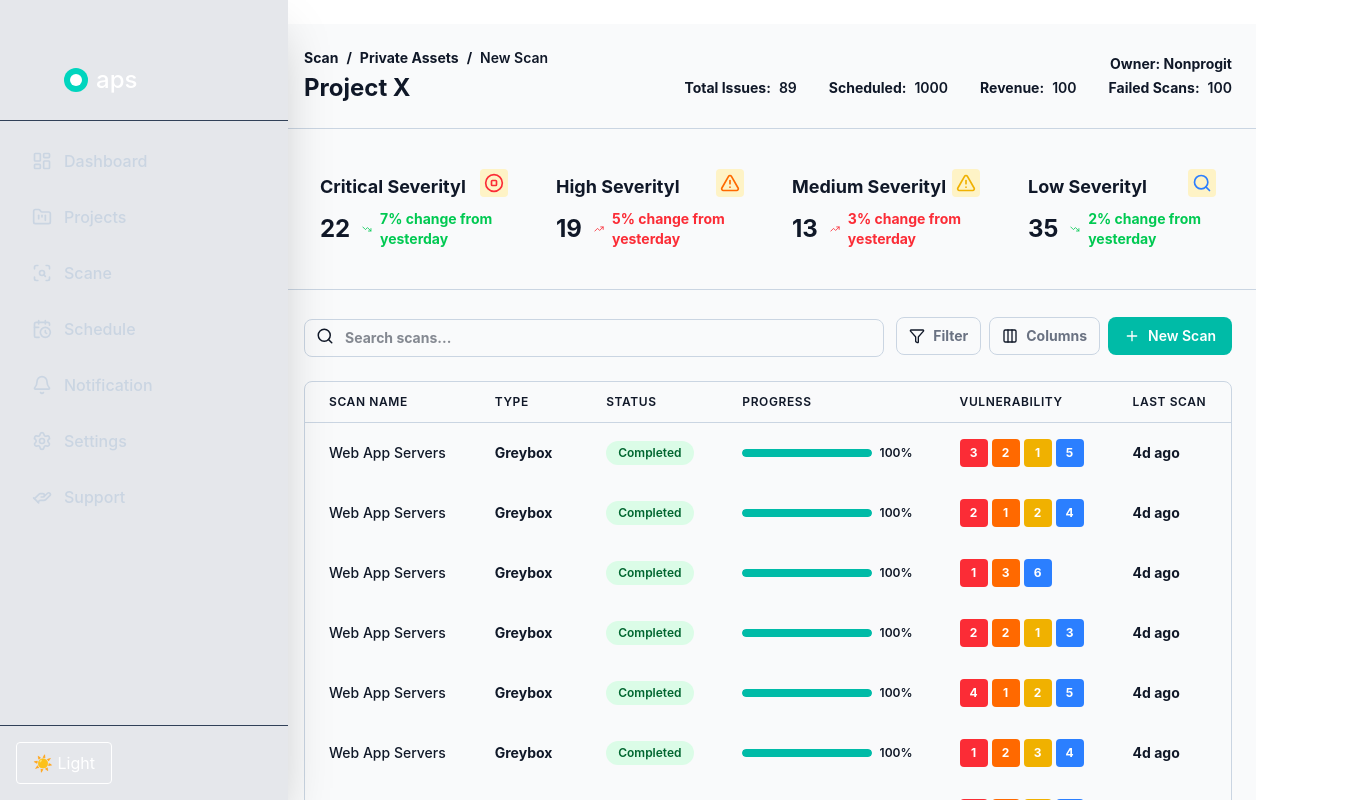
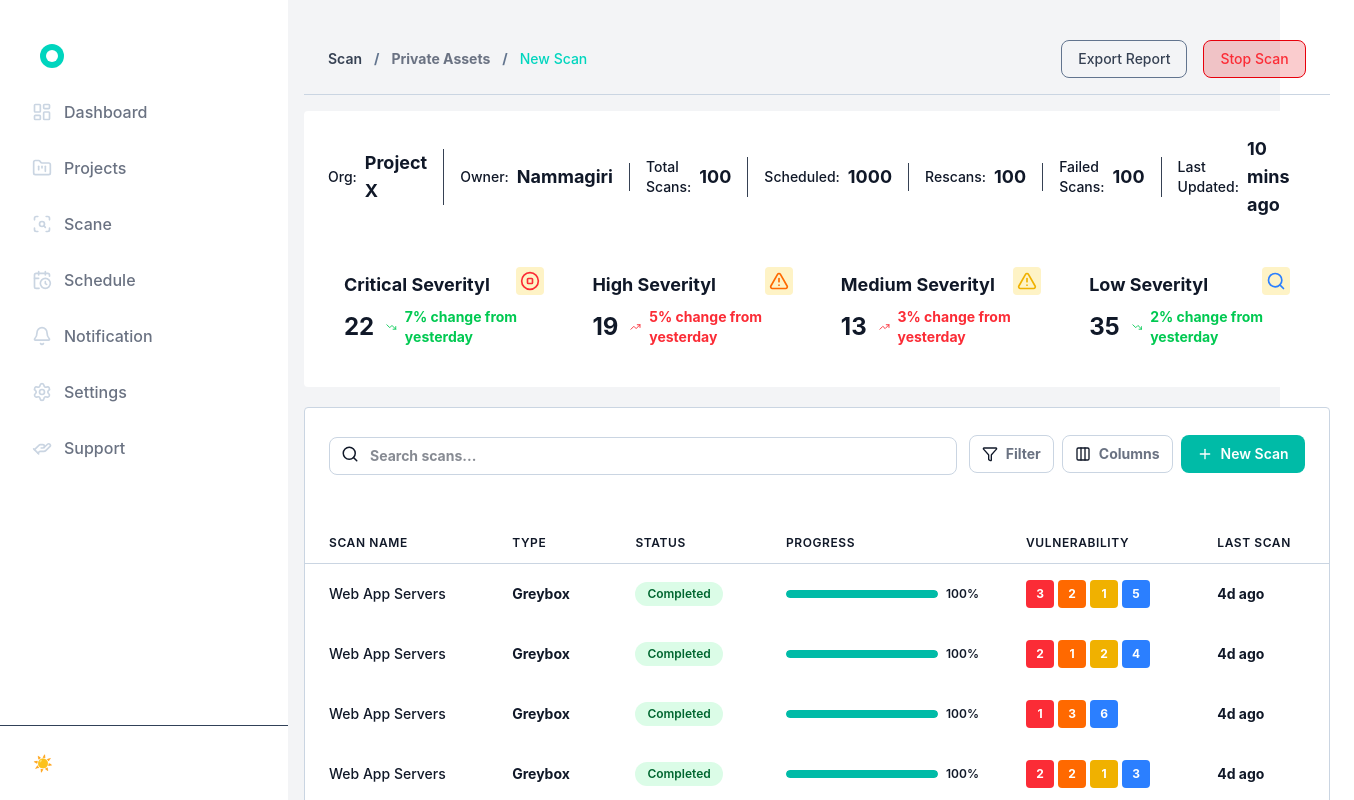
Before and after one commit to gitsforvikki/frontend-assignment, a Next.js app: page /dashboard in a window 1280 px wide. Shown: the top 800 px of the page, 1354 px wide, since content can reach past the window. Built offline with nearby package versions, Linux system fonts and the light colour scheme.

Commit message:
dashboard and side bar done

```diff
--- a/src/app/(dashboard)/layout.tsx
+++ b/src/app/(dashboard)/layout.tsx
@@ -6,7 +6,7 @@ export default function DashboardLayout({
   children: React.ReactNode;
 }) {
   return (
-    <div className="flex min-h-screen justify-between">
+    <div className="flex min-h-screen justify-between bg-gray-100 dark:bg-gray-900">
       <Sidebar />
       <main className="flex-1 p-6">{children}</main>
     </div>
--- a/src/app/globals.css
+++ b/src/app/globals.css
@@ -5,3 +5,14 @@
 .container {
   @apply px-4 sm:px-6 lg:px-8;
 }
+
+.backgroundColor {
+  @apply bg-[#020617];
+}
+
+.lightBackgroundColor {
+  @apply bg-[#f3f4f6];
+}
+.darkBackgroundColor {
+  @apply dark:bg-[#111827];
+}
--- a/src/components/dashboard/dashboard.tsx
+++ b/src/components/dashboard/dashboard.tsx
@@ -1,6 +1,5 @@
 "use client";
 import { useState } from "react";
-// import { AppSidebar } from "../components/AppSidebar";
 import {
   Search,
   Filter,
@@ -13,6 +12,8 @@ import { scanData } from "@/constantData";
 import Link from "next/link";
 import { StatCard } from "../ui/StateCard";
 import { ScaneTable } from "../sance/ScaneTable";
+import { ProjectMeta } from "../ui/ProjectMeta";
+import { TopHeader } from "../ui/TopHeader";
 
 export default function Dashboard() {
   const [searchQuery, setSearchQuery] = useState("");
@@ -29,61 +30,15 @@ export default function Dashboard() {
     stats.critical + stats.high + stats.medium + stats.low;
 
   return (
-    <div className="flex h-screen bg-gray-50 dark:bg-gray-900 text-foreground">
-      {/* Sidebar */}
-      {/* <AppSidebar /> */}
+    <div className="flex min-h-screen  text-foreground ml-6">
+      {/* Main Content */}
+      <div className="w-full md:ml-64 flex-1 overflow-auto space-y-5">
+         <TopHeader />
+        {/* Stats Bar */}
+        <div className="bg-white dark:bg-[#0D1621] rounded p-4 md:p-6 ">
+          <ProjectMeta />
 
-      {/* Main Content */}
-      <div className="w-full md:ml-64 flex-1 overflow-auto">
-        {/* Top Bar */}
-        <div className="border-b border-b-slate-300 dark:border-slate-700 bg-background sticky top-0 z-10 p-4 md:p-6">
-          <div className="flex flex-col md:flex-row items-start md:items-center justify-between gap-4">
-            <div>
-              <div className="hidden md:flex items-center gap-2 text-sm text-muted-foreground mb-1">
-                <span className="">Scan</span>
-                <span>/</span>
-                <span>Private Assets</span>
-                <span>/</span>
-                <span className="text-accent font-semibold">New Scan</span>
-              </div>
-              <h1 className="text-xl md:text-2xl font-bold text-foreground">
-                Project X
-              </h1>
-            </div>
-            <div className="text-right text-sm w-full md:w-auto">
-              <div className="text-muted-foreground mb-1">Owner: Nonprogit</div>
-              <div className="grid grid-cols-2 md:flex md:gap-8 gap-2">
-                <div>
-                  <span className="text-muted-foreground">Total Issues:</span>
-                  <span className="ml-2 font-semibold text-foreground">
-                    {totalVulnerabilities}
-                  </span>
-                </div>
-                <div>
-                  <span className="text-muted-foreground">Scheduled:</span>
-                  <span className="ml-2 font-semibold text-foreground">
-                    1000
-                  </span>
-                </div>
-                <div>
-                  <span className="text-muted-foreground">Revenue:</span>
-                  <span className="ml-2 font-semibold text-foreground">
-                    100
-                  </span>
-                </div>
-                <div>
-                  <span className="text-muted-foreground">Failed Scans:</span>
-                  <span className="ml-2 font-semibold text-foreground">
-                    100
-                  </span>
-                </div>
-              </div>
-            </div>
-          </div>
-        </div>
-
-        {/* Stats Bar */}
-        <div className="grid grid-cols-2 md:grid-cols-4 gap-3 md:gap-4 p-4 md:p-6 bg-background border-b border-slate-300 dark:border-slate-700">
+          <div className="grid grid-cols-2 md:grid-cols-4 gap-3 md:gap-4">
             <StatCard
               label="Critical Severity"
               value={stats.critical}
@@ -113,11 +68,12 @@ export default function Dashboard() {
               severity="low"
             />
           </div>
+        </div>
 
         {/* Table Section */}
-        <div className="p-4 md:p-6 rounded-lg">
+        <div className="rounded bg-white dark:bg-[#0D1621] border border-slate-300 dark:border-slate-700">
           {/* Toolbar */}
-          <div className="flex flex-col md:flex-row items-start md:items-center gap-3 mb-6">
+          <div className="p-4 md:p-6 flex flex-col md:flex-row items-start md:items-center gap-3 mb-6">
             <div className="flex-1 relative w-full">
               <Search
                 className="absolute left-3 top-1/2 -translate-y-1/2 text-muted-foreground"
--- a/src/components/sance/ScaneTable.tsx
+++ b/src/components/sance/ScaneTable.tsx
@@ -3,7 +3,7 @@ import Link from "next/link";
 
 export const ScaneTable = () => {
   return (
-    <div className="rounded-lg border border-slate-300 dark:border-slate-700 overflow-x-auto">
+    <div className="rounded-lg overflow-x-auto">
       <table className="w-full min-w-max md:min-w-0">
         <thead>
           <tr className="border-b border-b-slate-300 dark:border-b-slate-700 bg-secondary">
--- a/src/components/sidebar/SideBar.tsx
+++ b/src/components/sidebar/SideBar.tsx
@@ -67,17 +67,15 @@ export default function Sidebar() {
 
       {/* Sidebar */}
       <aside
-        className={`fixed left-0 top-0 h-screen w-72 bg-gray-200 dark:bg-gray-950  text-white shadow-2xl transform transition-transform duration-300 z-40 md:translate-x-0 ${
+        className={`fixed left-0 top-0 h-screen w-72 bg-white dark:bg-gray-900 text-white transform transition-transform duration-300 z-40 md:translate-x-0 ${
           isOpen ? "translate-x-0" : "-translate-x-full"
         }`}
       >
         <div className="flex flex-col h-full">
-          {/* Profile Section */}
-          <div className="p-6 border-b border-slate-700">
-            <Icon />
-          </div>
 
-          {/* Navigation */}
+  <Icon />
+
+
           <nav className="flex-1 p-4 space-y-2 overflow-y-auto">
             {navItems.map((item) => {
               const Icon = item.icon;
@@ -98,7 +96,7 @@ export default function Sidebar() {
                     size={20}
                     className="group-hover:scale-110 transition-transform"
                   />
-                  <span className="font-medium">{item.label}</span>
+                  <span className="font-medium text-gray-500">{item.label}</span>
                 </a>
               );
             })}
--- /dev/null
+++ b/src/components/ui/ProjectMeta.tsx
@@ -0,0 +1,17 @@
+import { projectMeta } from "@/constantData";
+
+export const ProjectMeta = () => {
+  return (
+    <div className="flex justify-between items-center gap-4 pb-4 mb-4">
+      {projectMeta.map((meta, index) => (
+        <div
+          key={index}
+          className="flex items-center gap-2 text-sm text-muted-foreground border-r last:border-0 pr-4  border-gray-700 dark:border-gray-500"
+        >
+          <span className="font-medium">{meta.title}:</span>
+          <span className="text-lg">{meta.subtitle}</span>
+        </div>
+      ))}
+    </div>
+  );
+};
--- /dev/null
+++ b/src/components/ui/TopHeader.tsx
@@ -0,0 +1,29 @@
+export const TopHeader = () => {
+  return (
+    <div className="w-full  text-white border-b border-slate-300 dark:border-slate-700 mb-4 sticky top-0 z-50">
+      <div className="flex items-center justify-between px-6 py-4">
+        {/* Left - Breadcrumb */}
+        <div className="flex items-center gap-3 text-sm">
+          <span className="font-semibold text-gray-700 dark:text-white">Scan</span>
+          <span className="text-slate-500">/</span>
+          <span className="text-gray-500 dark:text-slate-400">Private Assets</span>
+          <span className="text-slate-500">/</span>
+          <span className="text-teal-400 font-medium">New Scan</span>
+        </div>
+
+        {/* Right - Actions */}
+        <div className="flex items-center gap-4">
+          {/* Export Button */}
+          <button className="px-4 py-2 rounded-lg border border-slate-500 text-gray-700 dark:text-white hover:bg-slate-800 transition-colors text-sm font-medium">
+            Export Report
+          </button>
+
+          {/* Stop Scan Button */}
+          <button className="px-4 py-2 rounded-lg bg-red-600/20 border border-red-600 text-red-500 hover:bg-red-600/30 transition-colors text-sm font-medium">
+            Stop Scan
+          </button>
+        </div>
+      </div>
+    </div>
+  );
+};
--- a/src/constantData.ts
+++ b/src/constantData.ts
@@ -1,5 +1,14 @@
 import { ScanType } from "./types";
 
+ export const projectMeta = [
+  { title: "Org", subtitle: "Project X" },
+  { title: "Owner", subtitle: "Nammagiri" },
+  { title: "Total Scans", subtitle: "100" },
+  { title: "Scheduled", subtitle: "1000" },
+  { title: "Rescans", subtitle: "100" },
+  { title: "Failed Scans", subtitle: "100" },
+  { title: "Last Updated", subtitle: "10 mins ago" },
+];
 
 export const scanData: ScanType[] = [
   {
```
Lines whose indentation alone changed are shown as unchanged.
